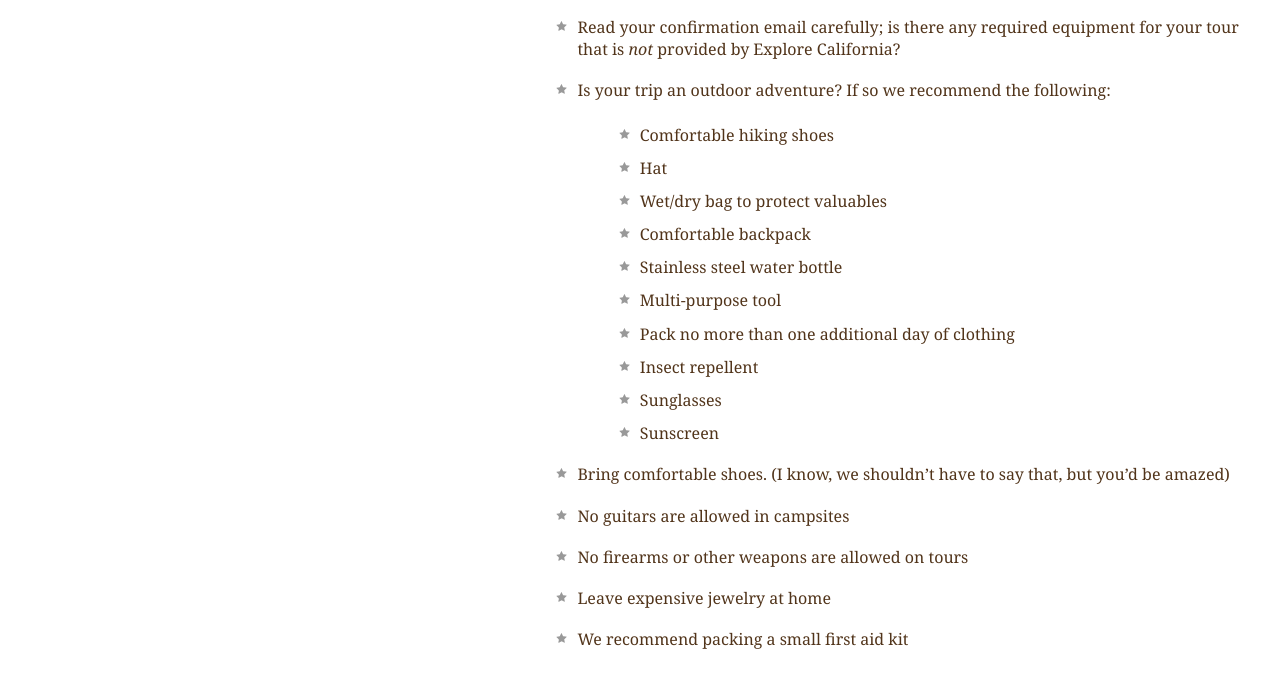
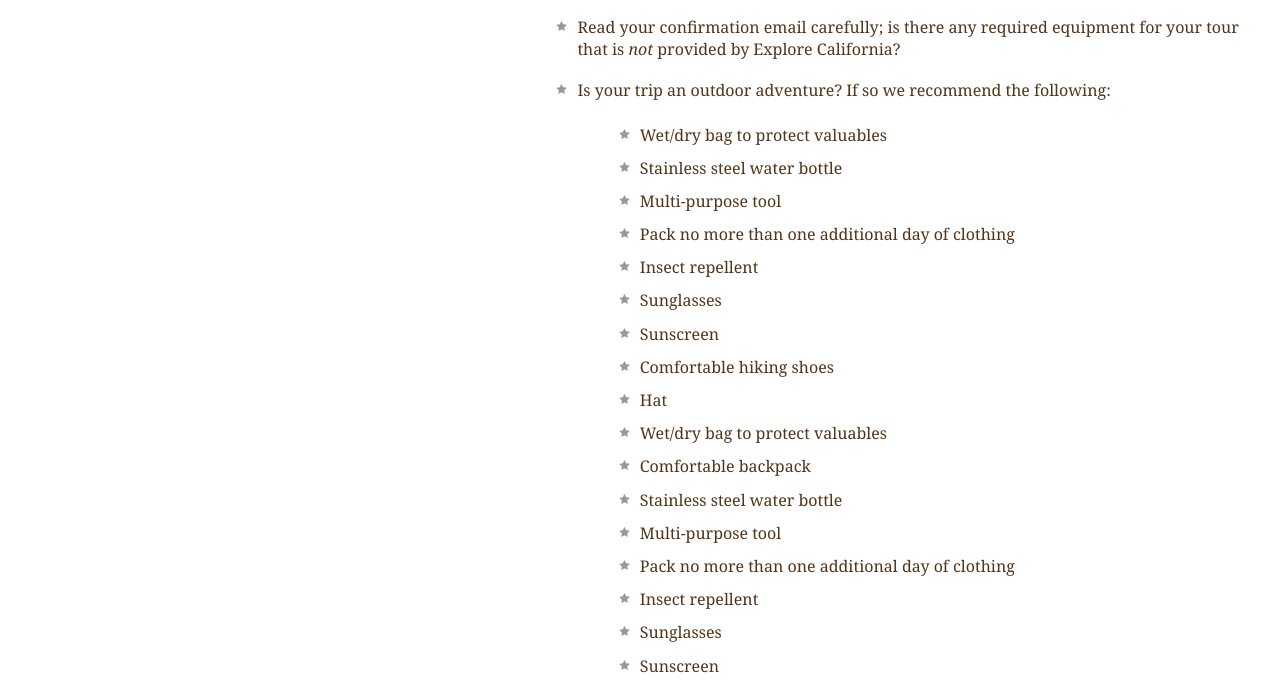
Before and after one commit to Tses/explore_california, a plain HTML site: page resources.html in a window 1280 px wide. Shown: the part 1912-2605 px from the top of the page. Drawn offline with Linux system fonts and the light colour scheme.

Commit message:
Rearrange the items to bring on an outdoor  trip

```diff
--- a/resources.html
+++ b/resources.html
@@ -94,6 +94,15 @@
             <li>Read your confirmation email carefully; is there any required equipment for your tour that is <em>not</em> provided by Explore California?</li>
             <li>Is your trip an outdoor adventure? If so we recommend the following:
               <ul>
+                <li>Wet/dry bag to protect valuables</li>
+
+				<li>Stainless steel water bottle</li>
+                <li>Multi-purpose tool</li>
+                <li>Pack no more than one additional day of clothing</li>
+                <li>Insect repellent</li>
+                <li>Sunglasses</li>
+                <li>Sunscreen</li>
+
                 <li>Comfortable hiking shoes</li>
                 <li>Hat</li>
                 <li>Wet/dry bag to protect valuables</li>
```
